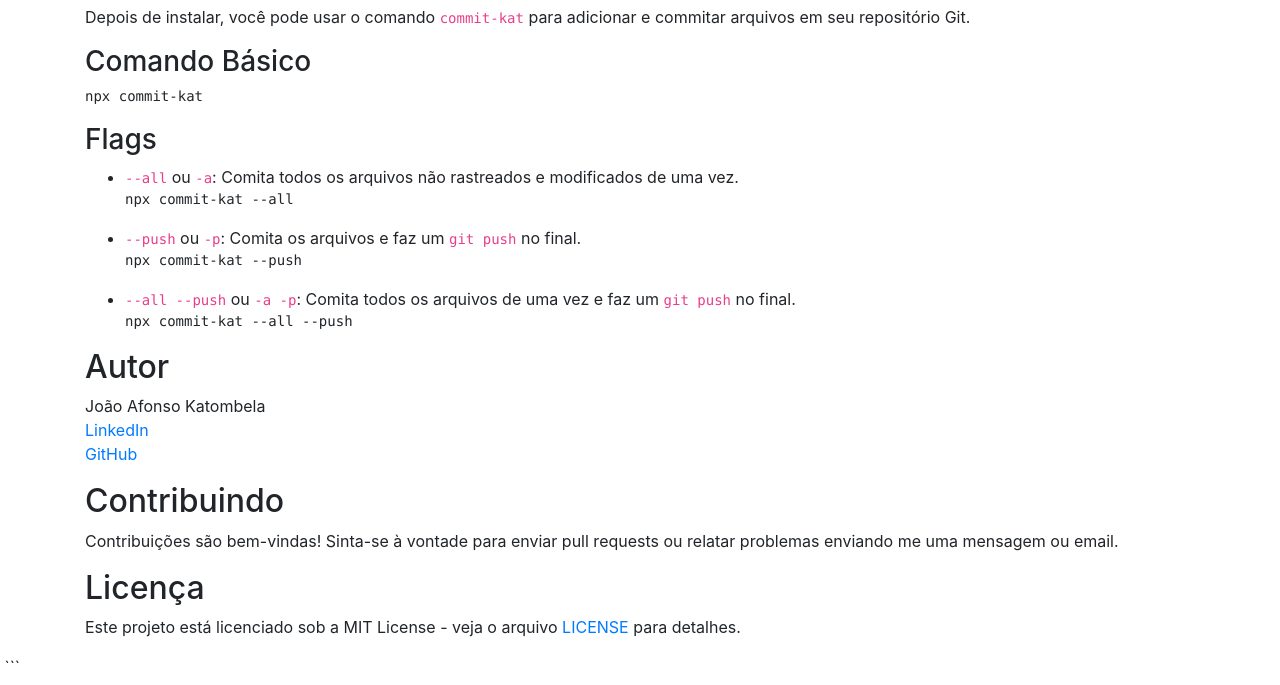
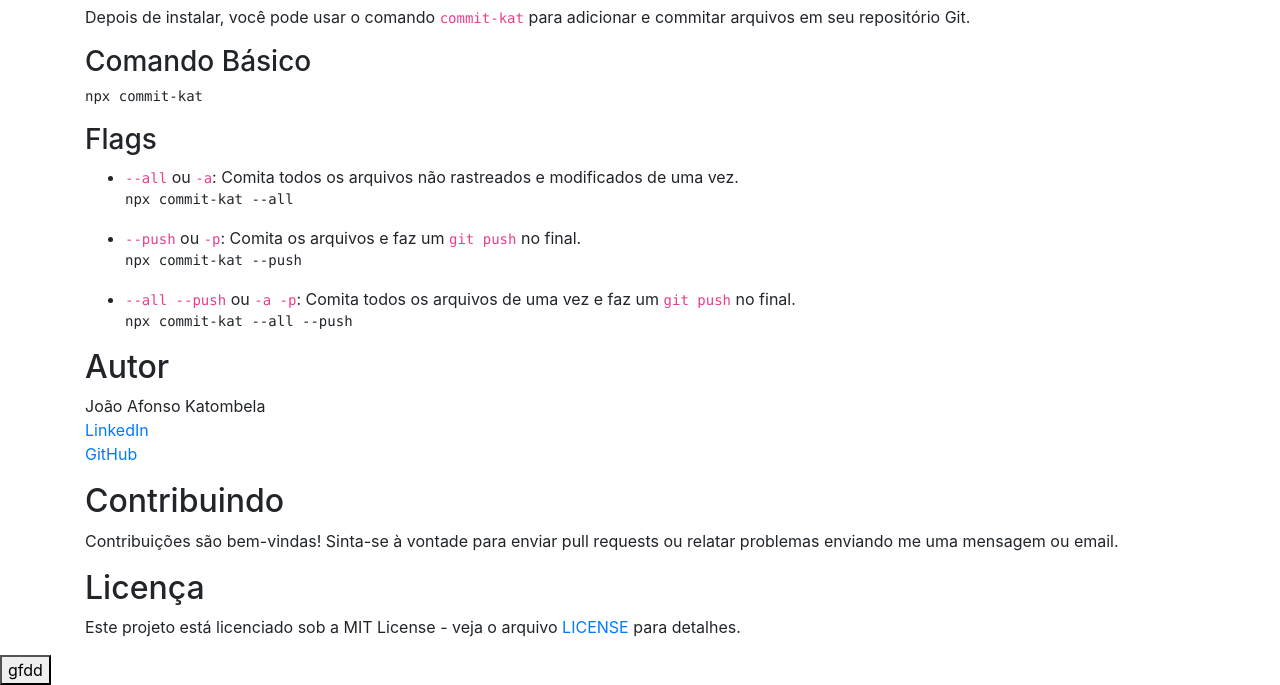
Before and after one commit to Katumbela/git-auto-commit, a website: page index.html in a window 1280 px wide. Shown: the part 392-1077 px from the top of the page. Drawn offline with nearby package versions, Linux system fonts and the light colour scheme.

Commit message:
fix: index.html. Criação de um botão

````diff
--- a/index.html
+++ b/index.html
@@ -48,7 +48,7 @@
         <h2>Licença</h2>
         <p>Este projeto está licenciado sob a MIT License - veja o arquivo <a href="LICENSE">LICENSE</a> para detalhes.</p>
     </div>
+    <button>gfdd</button>
     <img src="/" alt="">
 </body>
 </html>
-```
````
